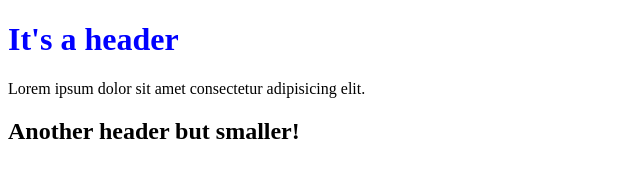
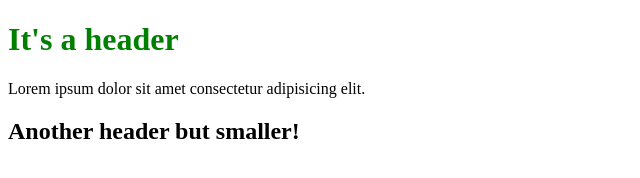
Before and after one commit to SepehrSi/testFlightMKII, a plain HTML site: page index.html in a window 1280 px wide. Shown: the whole page, without its empty margins (0-640 px from the left). Drawn offline with Linux system fonts and the light colour scheme.

Commit message:
change style

```diff
--- a/index.html
+++ b/index.html
@@ -7,7 +7,7 @@
     <title>Document</title>
 </head>
 <body>
-    <h1 style="color:blue;">It's a header</h1>
+    <h1 style="color:green;">It's a header</h1>
     <p>Lorem ipsum dolor sit amet consectetur adipisicing elit.</p>
     <h2>Another header but smaller!</h2>
 </body>
```
